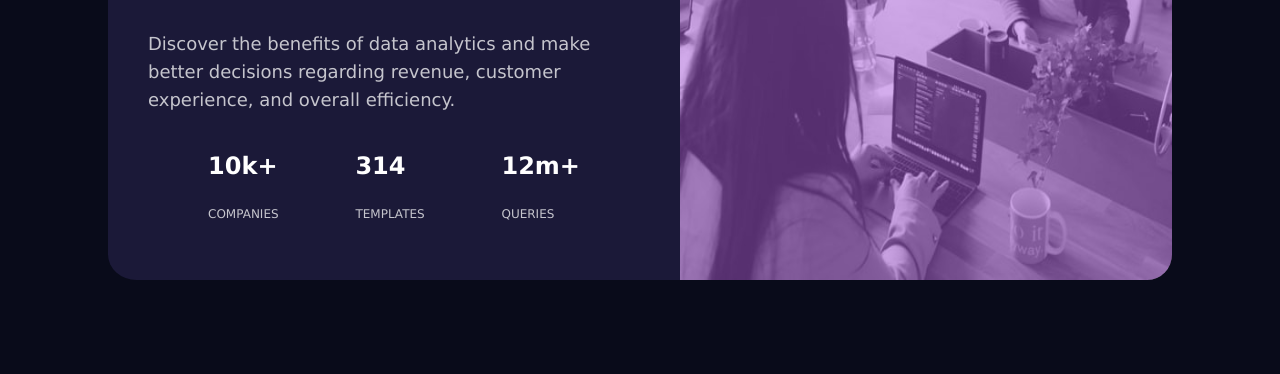
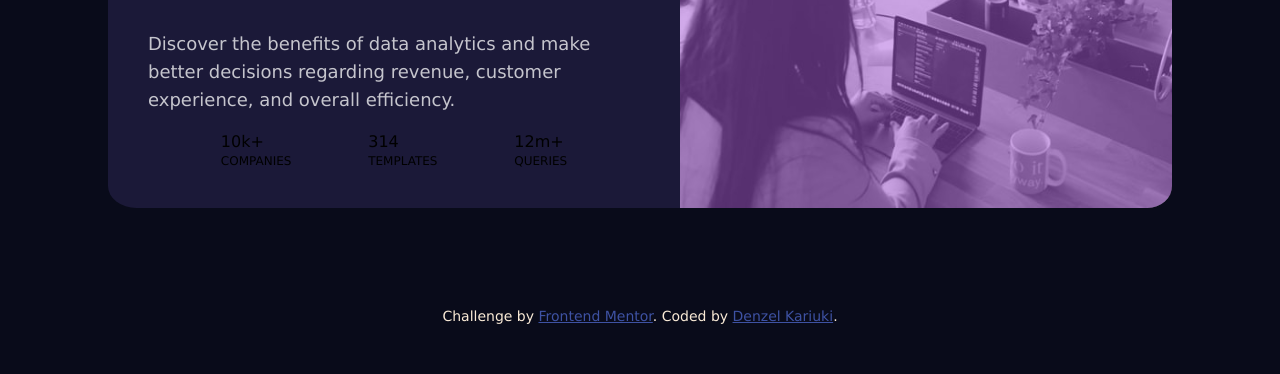
Before and after one commit to Denzel-K/stats-preview-card-component, a plain HTML site: page index.html in a window 1280 px wide. Shown: the part 339-713 px from the top of the page. Drawn offline with Linux system fonts and the light colour scheme.

Commit message:
Update index.html

```diff
--- a/index.html
+++ b/index.html
@@ -11,7 +11,7 @@
   <link rel="stylesheet" href="style.css">
 
   <style>
-    .attribution { font-size: 11px; text-align: center; font-size: 18px; color:antiquewhite;}
+    .attribution { text-align: center; font-size: 14px; color:antiquewhite;}
     .attribution a { color: hsl(228, 45%, 44%); }
   </style>
 </head>
@@ -25,16 +25,16 @@
 
         <div class="details">
           <div class="ints">
-            <h2>10k+</h2>
-            <p class="para-ints">COMPANIES</p>
+            <div class="vals">10k+</div>
+            <div class="para-ints">COMPANIES</div>
           </div>
           <div class="ints">
-            <h2>314</h2>
-            <p class="para-ints">TEMPLATES</p>
+            <div class="vals">314</div>
+            <div class="para-ints">TEMPLATES</div>
           </div>
           <div class="ints">
-            <h2>12m+</h2>
-            <p class="para-ints">QUERIES</p>
+            <div class="vals">12m+</div>
+            <div class="para-ints">QUERIES</div>
           </div>
         </div>
       </div>
```
